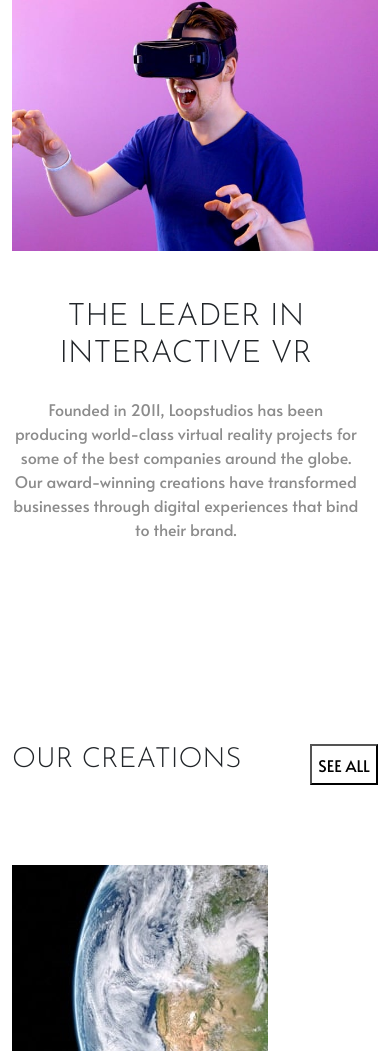
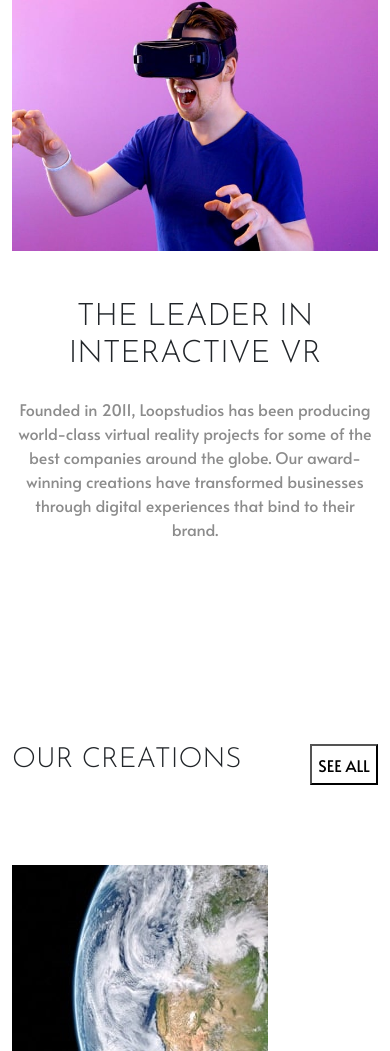
Before and after one commit to MahdiSohaily/loop-Studio, a website built with Vite: page index.html in a window 390 px wide. Shown: the part 944-1995 px from the top of the page. Built offline with nearby package versions, Linux system fonts and the light colour scheme.

Commit message:
Update About section styles for mobile

```diff
--- a/src/scss/styles.scss
+++ b/src/scss/styles.scss
@@ -63,7 +63,7 @@ $theme-colors: (
 
 .about-intro {
   position: static;
-  max-width: min(680px, 95%);
+  max-width: min(680px, 100%);
 }
 
 @media screen and (min-width: 50em) {
```
Also changed, not shown: public/css/styles.css.
